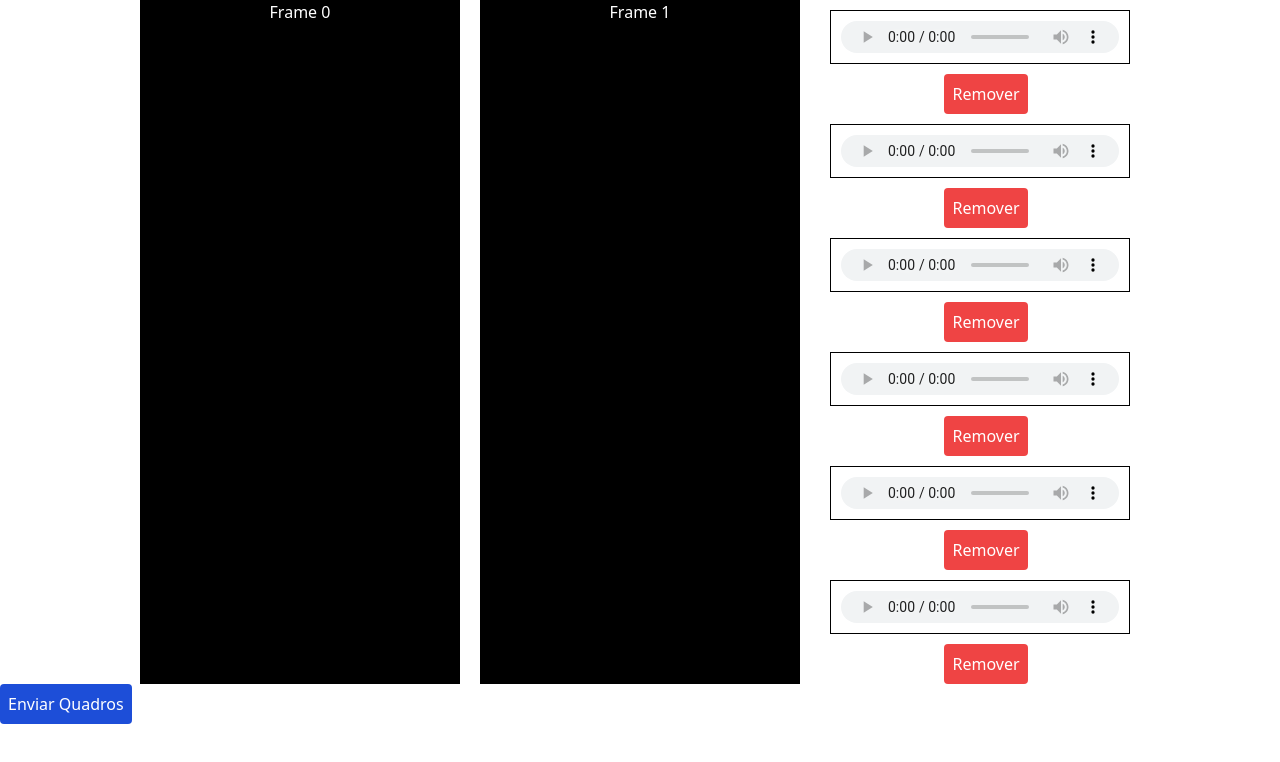
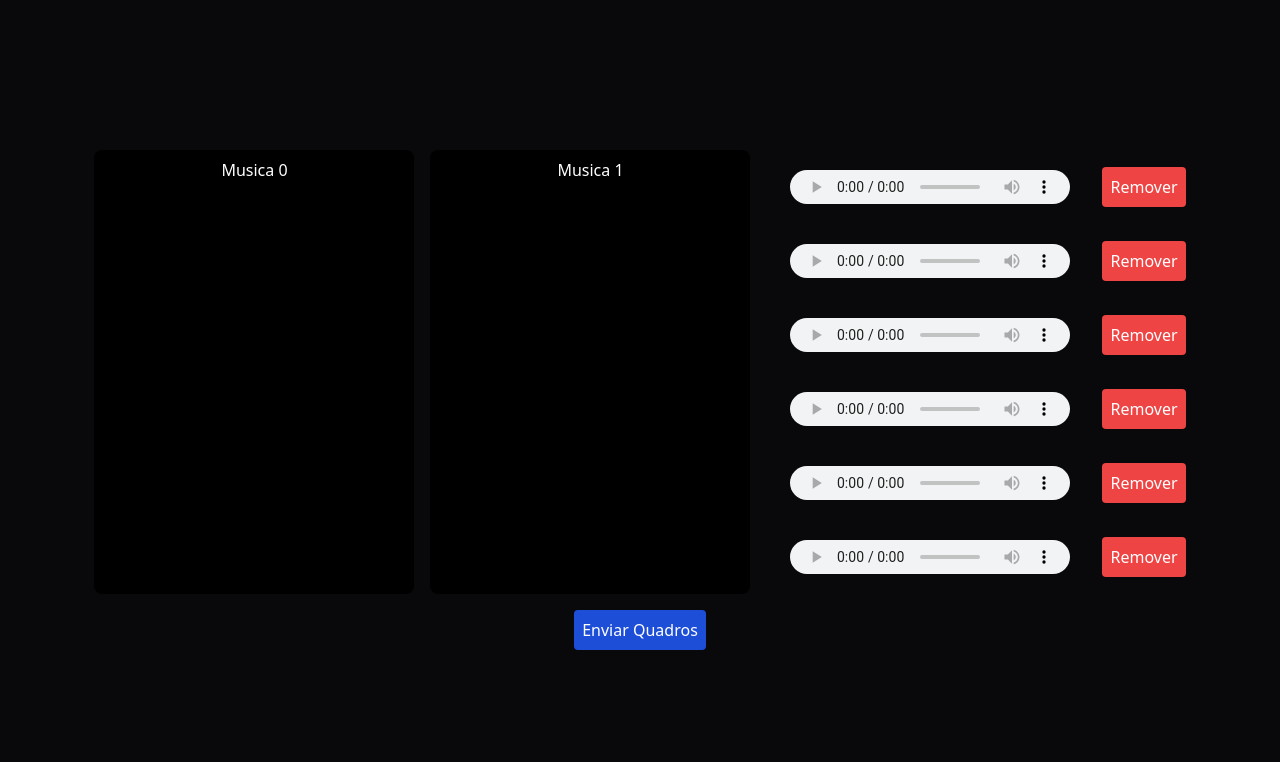
Before and after one commit to wesleyvieira1/HACKATHON-TAIL, a Next.js app in the folder hackathon-tail/: page / in a window 1280 px wide. Shown: the top 762 px of the page. Built offline with nearby package versions, Linux system fonts and the light colour scheme.

Commit message:
Interface melhorada

```diff
--- a/hackathon-tail/src/app/components/Puzzle2.tsx
+++ b/hackathon-tail/src/app/components/Puzzle2.tsx
@@ -30,12 +30,11 @@ const DraggableItem: React.FC<DraggableItemProps> = ({ item, onRemove }) => {
   });
 
   return (
-    <div>
-      <audio controls ref={drag} style={{ border: '1px solid #000', padding: '10px', margin: '10px', cursor: 'move' }}>
+    <div className='flex items-center'>
+      <audio controls ref={drag} style={{padding: '10px', margin: '10px', cursor: 'move' }}>
         <source src={item.audioSrc} type="audio/mp3" />
-        Your browser does not support the audio element.
       </audio>
-      <button onClick={onRemove} className='bg-red-500 text-white rounded p-2 ml-3'>Remover</button>
+      <button onClick={onRemove} className='bg-red-500 h-10 text-white rounded p-2 ml-3'>Remover</button>
     </div>
   );
 };
@@ -48,8 +47,8 @@ const Frame: React.FC<FrameProps> = ({ frameId, items, onDrop, onRemove }) => {
 
   return (
     <div className='flex justify-center'>
-        <div className='bg-black w-80' ref={drop}>
-            <p className='text-white'>Frame {frameId}</p>
+        <div className='bg-black w-80 rounded-lg p-2' ref={drop}>
+            <p className='text-white'>Musica  {frameId}</p>
                 {items.map((item) => (
                      <DraggableItem key={item.id} item={item} onRemove={() => onRemove(item)} />
                 ))}
@@ -105,14 +104,15 @@ const DragAndDropContainer: React.FC = () => {
       // Exibindo os dados no alerta
       alert(JSON.stringify(frameData, null, 2));
     } catch (error) {
-      console.error('Erro ao enviar quadros:', error.message);
+      console.error('Erro ao enviar quadros:', error);
     }
   };
 
   return (
     <DndProvider backend={HTML5Backend}>
-      <div className='flex justify-center items-center'>
-      <div style={{ display: 'flex' }} className='flex gap-5 text-center'>
+      <div className='h-screen flex flex-col gap-4 justify-center items-center'>
+      <div className='flex gap-5 text-center'>
+          <div className='flex gap-4'>
           {frames.map((items, index) => (
             <Frame
             key={index}
@@ -122,15 +122,16 @@ const DragAndDropContainer: React.FC = () => {
             onRemove={handleRemove}
           />
           ))}
+          </div>
             <div>
             {availableItems.map((item) => (
                 <DraggableItem key={item.id} item={item} onRemove={() => handleRemove(item)} />
             ))}
             </div>
       </div>
+      <button onClick={handleEnviar} className='bg-blue-700 items-center text-white rounded p-2 text-center justify-center'>Enviar Quadros</button>
+      </div>
 
-      </div>
-      <button onClick={handleEnviar} className='bg-blue-700 items-center text-white rounded p-2 text-center justify-center'>Enviar Quadros</button>
     </DndProvider>
   );
 };
--- a/hackathon-tail/src/app/layout.tsx
+++ b/hackathon-tail/src/app/layout.tsx
@@ -16,7 +16,7 @@ export default function RootLayout({
 }>) {
   return (
     <html lang="en">
-      <body className="bg-white">{children}</body>
+      <body className="bg-zinc-950">{children}</body>
     </html>
   );
 }
```
Lines whose indentation alone changed are shown as unchanged.
